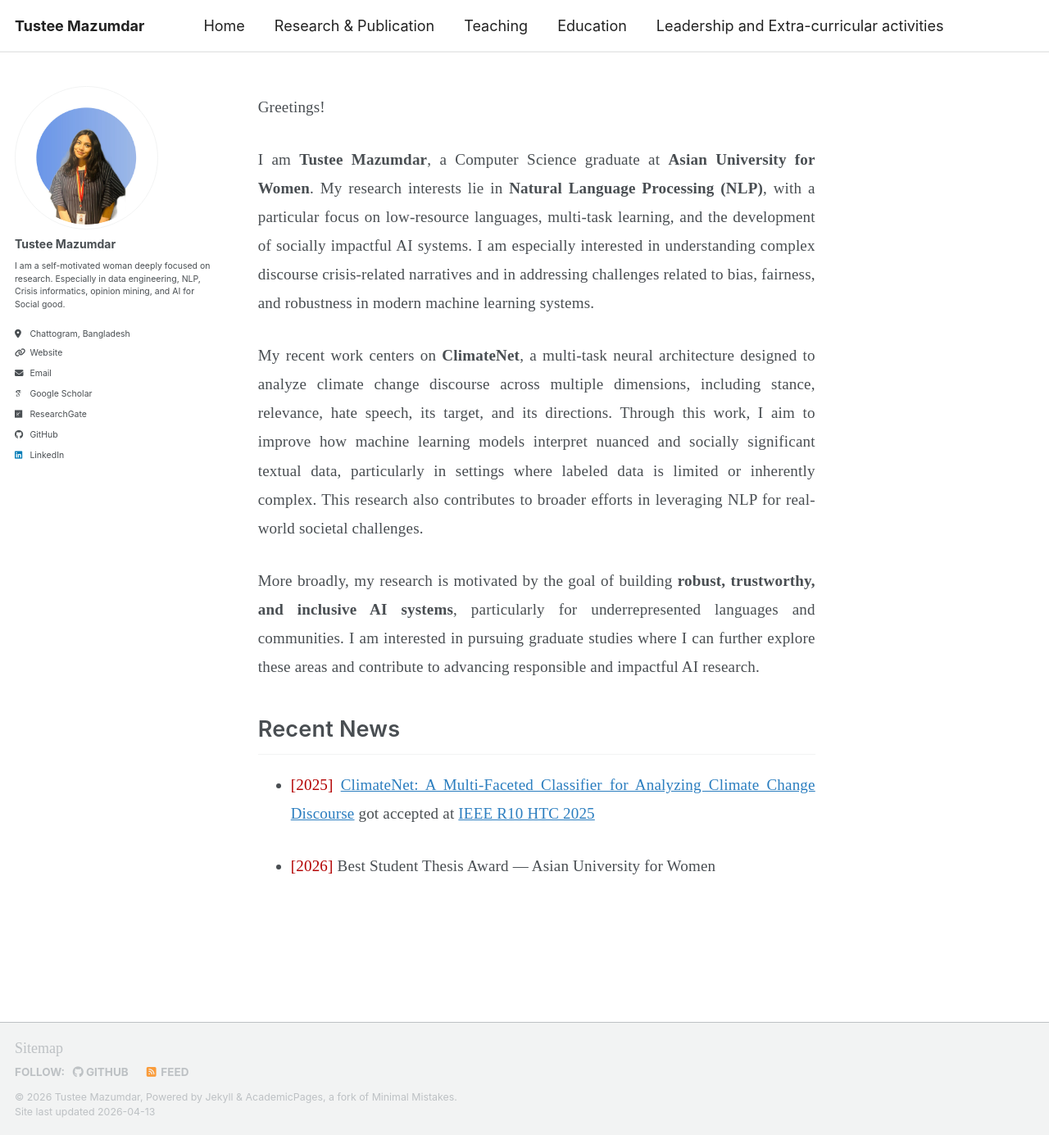
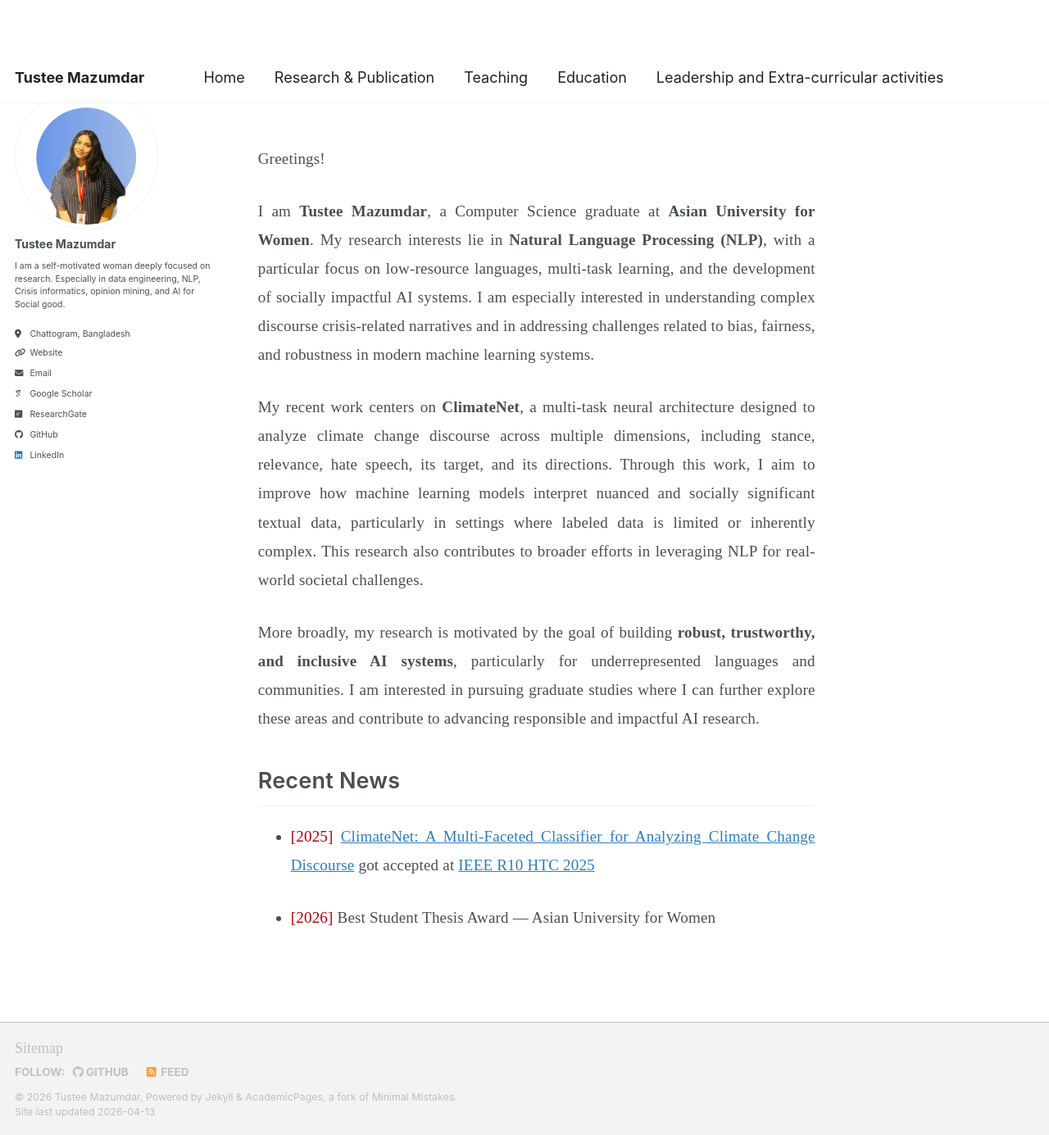
Before and after one commit to TusteeMazumdar/TusteeMazumdar.github.io, a Jekyll site: the page built from _pages/about.md, in a window 1280 px wide and 1385 px high. Shown: the whole window at 82% size. Built offline with Jekyll 4.4.1, drawn with Linux system fonts in a browser that asks for light colours; some web fonts are replaced; a script bundle is joined from its source files by our own code; library files that are not in the unit come from our copies.

Commit message:
Update _syntax.scss

```diff
--- a/_sass/_syntax.scss
+++ b/_sass/_syntax.scss
@@ -82,8 +82,9 @@
    ========================================================= */
 
 .masthead {
-  background-color: #ffffff !important;
-  border-bottom: 1px solid #e5e5e5 !important;
+  background: #ffffff !important;
+  position: relative !important;
+  z-index: 999 !important;
 }
 
 /* Site title color */
```
